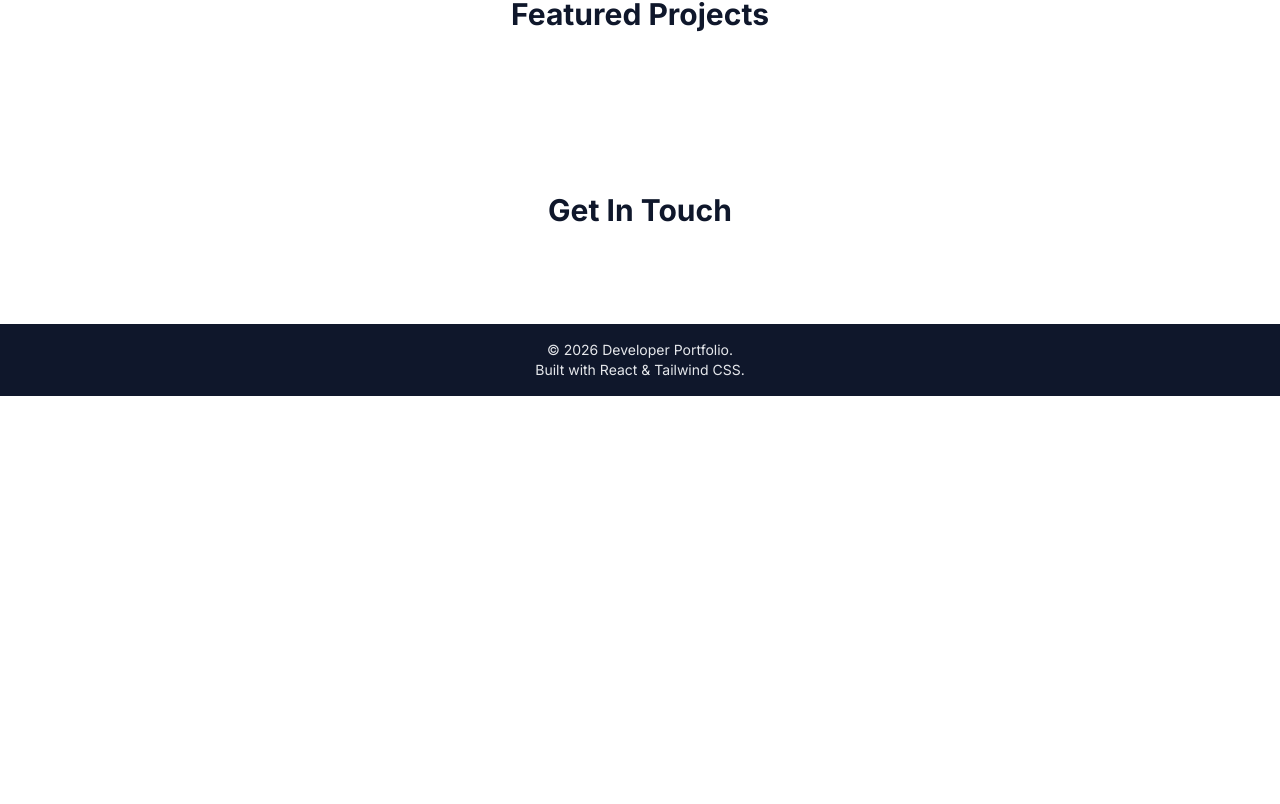
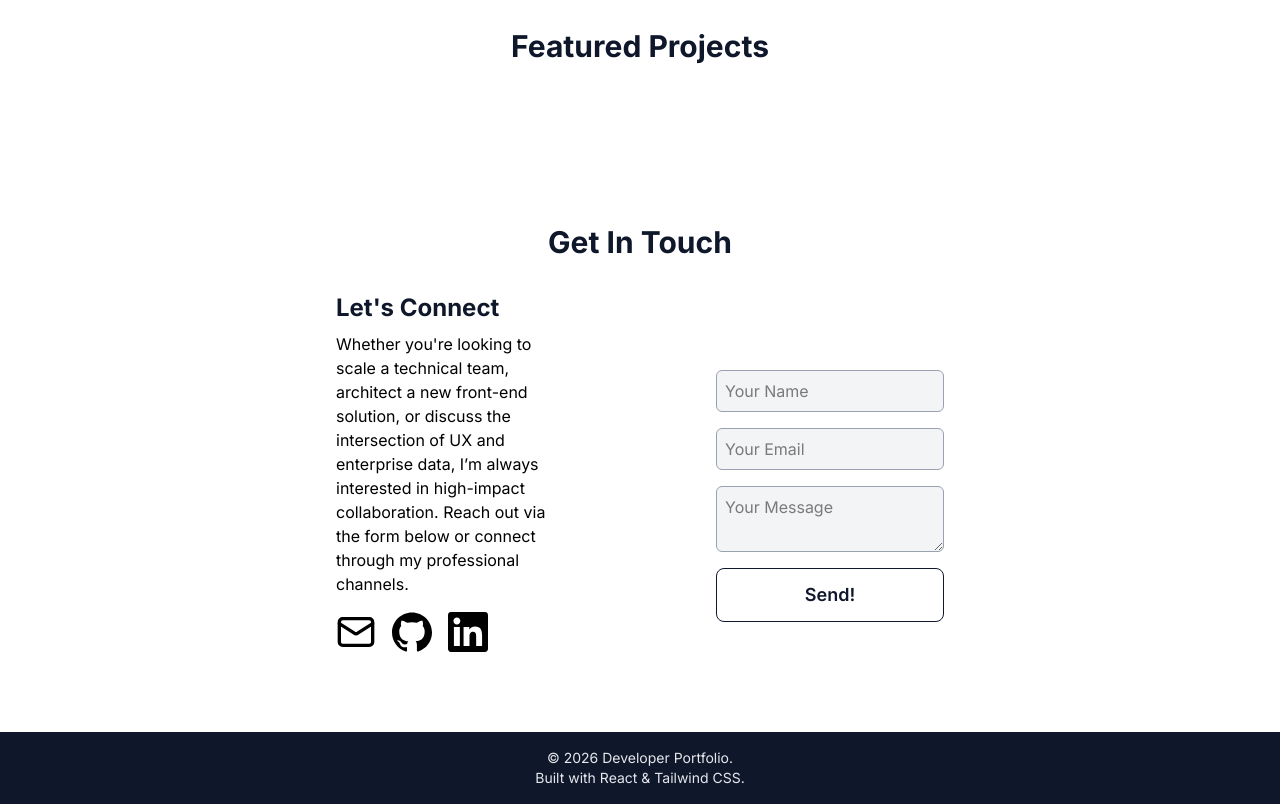
Before and after one commit to jwilliams21/devPortfolio_JoshWilliams, a React (Vite) app: page / in a window 1280 px wide. Shown: the part 2776-3580 px from the top of the page. Before the commit the page ends 3172 px from the top, so only its background shows below. Built offline with nearby package versions, Linux system fonts and the light colour scheme.

Commit message:
Contact section update

```diff
--- a/src/components/Contact.jsx
+++ b/src/components/Contact.jsx
@@ -1,10 +1,42 @@
-
+import { Mail, ExternalLink } from "lucide-react";
+import { GitHubIcon, LinkedInIcon } from "./ui/Icons";
+import Button from "./ui/Button";
 
 export default function Contact() {
 
     return (
         <section id="contact" className="scroll-mt-20 py-16">
             <h1 className="text-3xl text-slate-900 font-bold font-inter text-center mb-8">Get In Touch</h1>
+
+            <div className="px-4 md:flex md:justify-between md:w-1/2 md:items-center md:mx-auto">
+                <div className="md:max-w-3/8">
+                    <h3 className="text-2xl text-slate-900 font-bold mb-2">Let's Connect</h3>
+                    <p>Whether you're looking to scale a technical team, architect a new front-end solution, or discuss the intersection of UX and enterprise data, I’m always interested in high-impact collaboration. Reach out via the form below or connect through my professional channels.</p>
+                    <div className="flex gap-4 my-4">
+                        <a
+                            href="mailto:joshbenjaminwilliams@gmail.com"
+                        ><Mail size={40} /></a>
+                        <a
+                            href="https://github.com/jwilliams21"
+                            target="_blank"
+                            rel="noopener noreferrer"
+                        ><GitHubIcon /></a>
+                        <a
+                            href="https://www.linkedin.com/in/josh-williams-29020331/"
+                            target="_blank"
+                            rel="noopener noreferrer"
+                        ><LinkedInIcon /></a>
+                    </div>
+                </div>
+                <div className="mt-8 w-3/8 flex flex-col align-center">
+                    <form className="flex flex-col gap-4">
+                        <input type="text" placeholder="Your Name" className="p-2 border border-gray-400 rounded-md bg-gray-100"></input>
+                        <input type="email" placeholder="Your Email" className="p-2 border border-gray-400 rounded-md bg-gray-100"></input>
+                        <textarea placeholder="Your Message" className="p-2 border border-gray-400 rounded-md bg-gray-100"></textarea>
+                        <Button type="submit" variant="contact">Send!</Button>
+                    </form>
+                </div>
+            </div>
         </section>
     )
 }
--- a/src/components/Resume.jsx
+++ b/src/components/Resume.jsx
@@ -157,7 +157,7 @@ export default function Resume() {
             </div>
 
             {/* Resume Download Button */}
-            <div className="w-full flex justify-center text-white">
+            <div className="w-full flex justify-center text-white mt-8">
                 <a
                     href="../JoshWilliams_Resume.pdf"
                     download
@@ -166,6 +166,7 @@ export default function Resume() {
                     <Download />
                     DOWNLOAD PDF
                 </a>
+
             </div>
         </section>
 
--- a/src/components/Skills.jsx
+++ b/src/components/Skills.jsx
@@ -16,9 +16,9 @@ export default function Skills() {
                         <ul className="space-y-2 list-disc list-inside">
                             <li>JavaScript (ES6+)</li>
                             <li>SQL (T-SQL)</li>
-                            <li>HTML5 / ASPX</li>
+                            <li>HTML5/ASPX</li>
                             <li>CSS3</li>
-                            <li>JSON / XSL (XSLT)</li>
+                            <li>JSON/XSL (XSLT)</li>
                             <li>C# (Basic)</li>
                         </ul>
                     </Card>
@@ -30,7 +30,7 @@ export default function Skills() {
                         <ul className="space-y-2 list-disc list-inside">
                             <li>React.js</li>
                             <li>Node.js</li>
-                            <li>Tailwind CSS / Bootstrap</li>
+                            <li>Tailwind CSS/Bootstrap</li>
                             <li>Kendo UI</li>
                         </ul>
                     </Card>
@@ -40,8 +40,8 @@ export default function Skills() {
                     title={"Development Tools"}
                     >
                         <ul className="space-y-2 list-disc list-inside">
-                            <li>VS Code / Visual Studio</li>
-                            <li>Git (GitKraken / GitHub)</li>
+                            <li>VS Code/Visual Studio</li>
+                            <li>Git (GitKraken/GitHub)</li>
                             <li>Vite</li>
                         </ul>
                     </Card>
@@ -64,7 +64,7 @@ export default function Skills() {
                         <ul className="space-y-2 list-disc list-inside">
                             <li>Technical Leadership</li>
                             <li>SME Documentation</li>
-                            <li>Mid-Year & End-Of-Year Review Documentation</li>
+                            <li>Mid-Year & End-Of-Year Review </li>
                         </ul>
                     </Card>
                 </div>
--- a/src/components/ui/Button.jsx
+++ b/src/components/ui/Button.jsx
@@ -1,7 +1,8 @@
 
 export default function Button({ children, onClick, variant, className = "", href }) {
     const variants = {
-        hero: "border-slate-400 border-solid border p-4 rounded-lg  hover:text-slate-900 hover:bg-gray-200 hover:border-slate-900 hover:font-semibold"
+        hero: "border-slate-400 border-solid border p-4 rounded-lg  hover:text-slate-900 hover:bg-gray-200 hover:border-slate-900 hover:font-semibold",
+        contact: "text-lg text-slate-900 font-inter font-semibold border border-slate-900 px-6 py-3 rounded-lg hover:bg-slate-900 hover:text-white hover:shadow-md ",
     }
 
     const combinedClasses = `${variants[variant]} ${className}`;
--- /dev/null
+++ b/src/components/ui/Icons.jsx
@@ -0,0 +1,27 @@
+import React from 'react';
+
+export const GitHubIcon = ({ size = 40, className = "" }) => (
+  <svg
+    viewBox="0 0 24 24"
+    width={size}
+    height={size}
+    fill="currentColor"
+    className={className}
+    xmlns="http://www.w3.org/2000/svg"
+  >
+    <path d="M12 .297c-6.63 0-12 5.373-12 12 0 5.303 3.438 9.8 8.205 11.385.6.113.82-.258.82-.577 0-.285-.01-1.04-.015-2.04-3.338.724-4.042-1.61-4.042-1.61C4.422 18.07 3.633 17.7 3.633 17.7c-1.087-.744.084-.729.084-.729 1.205.084 1.838 1.236 1.838 1.236 1.07 1.835 2.809 1.305 3.495.998.108-.776.417-1.305.76-1.605-2.665-.3-5.466-1.332-5.466-5.93 0-1.31.465-2.38 1.235-3.22-.135-.303-.54-1.523.105-3.176 0 0 1.005-.322 3.3 1.23.96-.267 1.98-.399 3-.405 1.02.006 2.04.138 3 .405 2.28-1.552 3.285-1.23 3.285-1.23.645 1.653.24 2.873.12 3.176.765.84 1.23 1.91 1.23 3.22 0 4.61-2.805 5.625-5.475 5.92.42.36.81 1.096.81 2.22 0 1.606-.015 2.896-.015 3.286 0 .315.21.69.825.57C20.565 22.092 24 17.592 24 12.297c0-6.627-5.373-12-12-12"/>
+  </svg>
+);
+
+export const LinkedInIcon = ({ size = 40, className = "" }) => (
+  <svg
+    viewBox="0 0 24 24"
+    width={size}
+    height={size}
+    fill="currentColor"
+    className={className}
+    xmlns="http://www.w3.org/2000/svg"
+  >
+    <path d="M20.447 20.452h-3.554v-5.569c0-1.328-.027-3.037-1.852-3.037-1.853 0-2.136 1.445-2.136 2.939v5.667H9.351V9h3.414v1.561h.046c.477-.9 1.637-1.85 3.37-1.85 3.601 0 4.267 2.37 4.267 5.455v6.286zM5.337 7.433c-1.144 0-2.063-.926-2.063-2.065 0-1.138.92-2.063 2.063-2.063 1.14 0 2.064.925 2.064 2.063 0 1.139-.925 2.065-2.064 2.065zm1.782 13.019H3.555V9h3.564v11.452zM22.225 0H1.771C.792 0 0 .774 0 1.729v20.542C0 23.227.792 24 1.771 24h20.451C23.2 24 24 23.227 24 22.271V1.729C24 .774 23.2 0 22.222 0h.003z"/>
+  </svg>
+);
```
